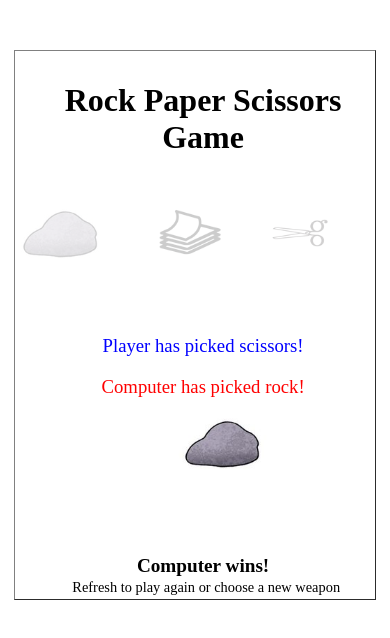
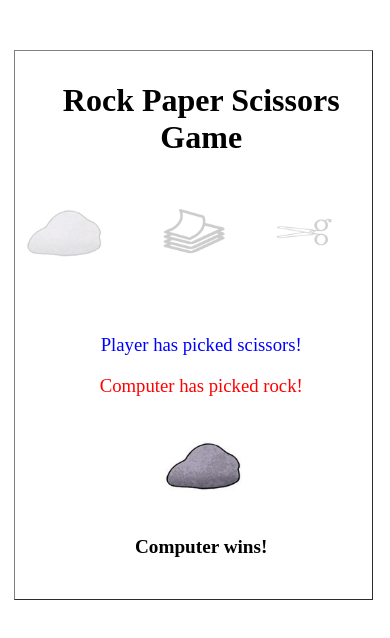
Before and after one commit to apetrisor1/Master, a plain HTML site: page Portfolio/external/rockPaperScissors/rockPaperScissors.html in a window 390 px wide. Both pictures are taken after a click on the element 299 px from the left and 235 px from the top of the page. Drawn offline with nearby package versions, Linux system fonts and the light colour scheme.

Commit message:
Application[rockPaperScissors] now responsive: tested -Chrome, Asus Zenfone3, Galaxy S 2010

```diff
--- a/Portfolio/external/rockPaperScissors/assets/style.css
+++ b/Portfolio/external/rockPaperScissors/assets/style.css
@@ -6,11 +6,14 @@
 
 h3{
   font-weight: 400;
-
+}
+img{
+  width: 90px;
+  margin-left: 10%;
 }
 body{
-  height: auto;
-   overflow-x:hidden;
+  height: 110vh;
+  width: 95vw;
 }
 playerPic:hover{
   opacity: 1;
@@ -36,14 +39,6 @@ h3#chooseWeapon{
   transition: 0s;
 }
 
-h3#refresh{
-  position: absolute;
-  top: 250px;
-  left: 35%;
-  visibility: hidden;
-  transition: 0s;
-}
-
 div#wrapper{
   margin-top: 50px;
 }
@@ -52,7 +47,7 @@ div#wrapper{
 div#container{
   position: relative;
   width: 90%;
-  height: 320px;
+  height: 330px;
   border: 1.5px outset gray;
   padding: 10px;
   margin: 0 auto;
@@ -112,16 +107,14 @@ playerPic.scissors:hover{
   filter: alpha(opacity=100); /* For IE8 and earlier */
   cursor: pointer;
 }
-
 computerPic{
   display: block;
   position: absolute;
 }
 computerPic.paperPC, computerPic.scissorsPC, computerPic.rockPC {
   top: 80px;
-  right: 20%;
+  right: 5%;
 }
-
 span:hover {
   cursor: pointer;
 }
@@ -129,12 +122,9 @@ span:hover {
 @media screen and (max-width: 1200px) {
   /* start of v large tablet styles */
   h3.player-pick {
-    margin-top: 25%;
+    margin-top: 20%;
   }
-  h3#refresh{
-    margin-top: -6%;
-    margin-left: -3%;
-    }
+
   div#container {
     height: 450px;
     padding-left: 7%;
@@ -144,17 +134,16 @@ span:hover {
   right: 4%;
   }
 }
+@media screen and (max-width: 991px) {
 
-
-@media screen and (max-width: 991px) {
-  h3#refresh{
-    margin-left: -10%;
-  }
   h3#chooseWeapon{
     margin-top: 15%;
   }
+  computerPic.paperPC, computerPic.scissorsPC, computerPic.rockPC {
+  top: 80px;
+  right: 4%;
+  }
 }
-
 
 @media screen and (max-width: 479px) {
   /* start of phone styles */
@@ -173,46 +162,49 @@ span:hover {
     margin-top: 43%;
   }
   .result{
-    margin-top: 37%;
-  }
-  h3#refresh {
-    margin-top: 77%;
-    margin-left: -19%;
-    font-size: 90%;
+    margin-top: 32%;
   }
   computerPic.paperPC, computerPic.scissorsPC, computerPic.rockPC {
-    top: 66%;
-    right: 30%;
+    top: 70%;
+    right: 39%;
   }
   img{
-    width: 90px;
+    margin-left: 25%;
   }
+
 }
 @media screen and (max-width: 413px) {
  div#container {
      height: 550px;
      width: 97%;
   }
-
+ img{
+    margin-left: 5%;
+  }
+  computerPic.paperPC, computerPic.scissorsPC, computerPic.rockPC {
+    right: 36%;
+  }
 }
 @media screen and (max-width: 376px) {
  computerPic.paperPC, computerPic.scissorsPC, computerPic.rockPC {
-    top: 65%;
+    top: 70%;
   }
   playerPic.scissors, playerPic.scissors:hover {
     width: 40%;
-    left: 66%;
+    left: 64%;
+  }
+}
+@media screen and (max-width: 360px) {
+  img{
+    width: 80px;
   }
 }
 @media screen and (max-width: 320px) {
   playerPic.paper, playerPic.paper:hover {
     left: 36%;
   }
-   h3#refresh {
-    margin-top: 77%;
-    margin-left: -30%;
-  }
-  img{
-    width: 80px;
+  playerPic.scissors, playerPic.scissors:hover {
+    width: 40%;
+    left: 62%;
   }
 }
--- a/Portfolio/external/rockPaperScissors/js/script.js
+++ b/Portfolio/external/rockPaperScissors/js/script.js
@@ -66,7 +66,6 @@ console.log("");
        {
         document.getElementsByClassName("rock")[0].addEventListener('click', playGame());
         document.getElementById('chooseWeapon').style.visibility = 'hidden';
-        document.getElementById('refresh').style.visibility = 'visible';
        }else{ // if playing by choosing a new hand we must first delete previous notifications by removing the respective DOM node.
               // Note that we don't need to alter the visibility of bottom messages because they are set on first playthrough
         document.getElementById('choices').removeChild(document.getElementById('choices').childNodes[1]);
@@ -89,7 +88,6 @@ console.log("");
        if(choiceMade === false){
          document.getElementsByClassName("paper")[0].addEventListener('click', playGame());
          document.getElementById('chooseWeapon').style.visibility = 'hidden';
-         document.getElementById('refresh').style.visibility = 'visible';
        }else{ // if playing by choosing a new hand we must first delete previous notifications by removing the respective DOM node.
               // Note that we don't need to alter the visibility of bottom messages because they are set on first playthrough
          document.getElementById('choices').removeChild(document.getElementById('choices').childNodes[1]);
@@ -113,7 +111,6 @@ console.log("");
        if(choiceMade === false){
          document.getElementsByClassName("scissors")[0].addEventListener('click', playGame());
          document.getElementById('chooseWeapon').style.visibility = 'hidden';
-         document.getElementById('refresh').style.visibility = 'visible';
        }else{ // if playing by choosing a new hand we must first delete previous notifications by removing the respective DOM node.
               // Note that we don't need to alter the visibility of bottom messages because they are set on first playthrough
          document.getElementById('choices').removeChild(document.getElementById('choices').childNodes[1]);
@@ -258,7 +255,6 @@ console.log("");
           document.getElementById('result').appendChild(result);
          }
   }
- document.getElementsByTagName('span')[0].addEventListener('click', function() {location.reload()});
 
   // 3. Shows in csonsole pseudo distribution of getRandomInt
   // Keeper holds the outcomes of 100 random hands
--- a/Portfolio/external/rockPaperScissors/rockPaperScissors.html
+++ b/Portfolio/external/rockPaperScissors/rockPaperScissors.html
@@ -19,7 +19,6 @@
           <div id = "result">
           </div>
           <h3 id = "chooseWeapon">Choose your weapon</h3>
-          <h3 id = "refresh"><span>Refresh</span> to play again or choose a new weapon</h3>
        </div>
     </div>
 </body>
```
